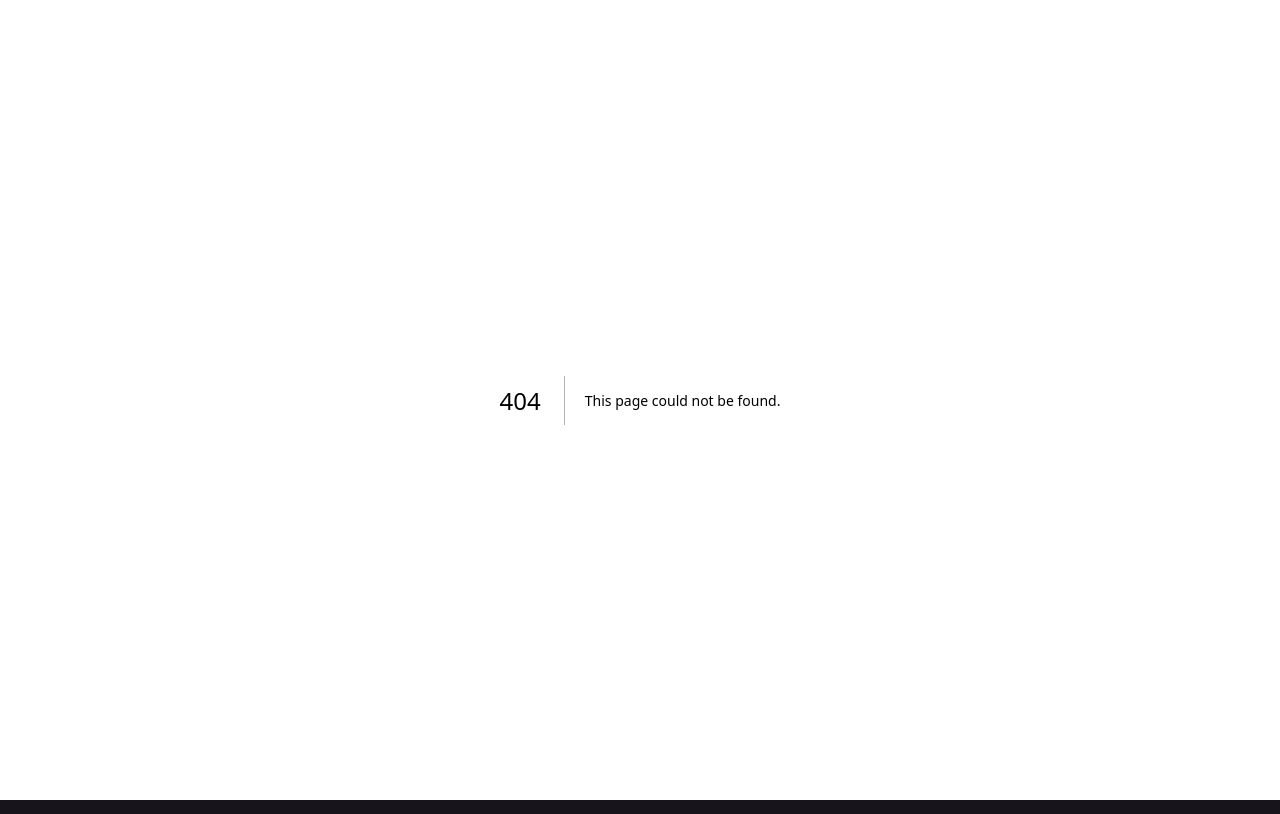
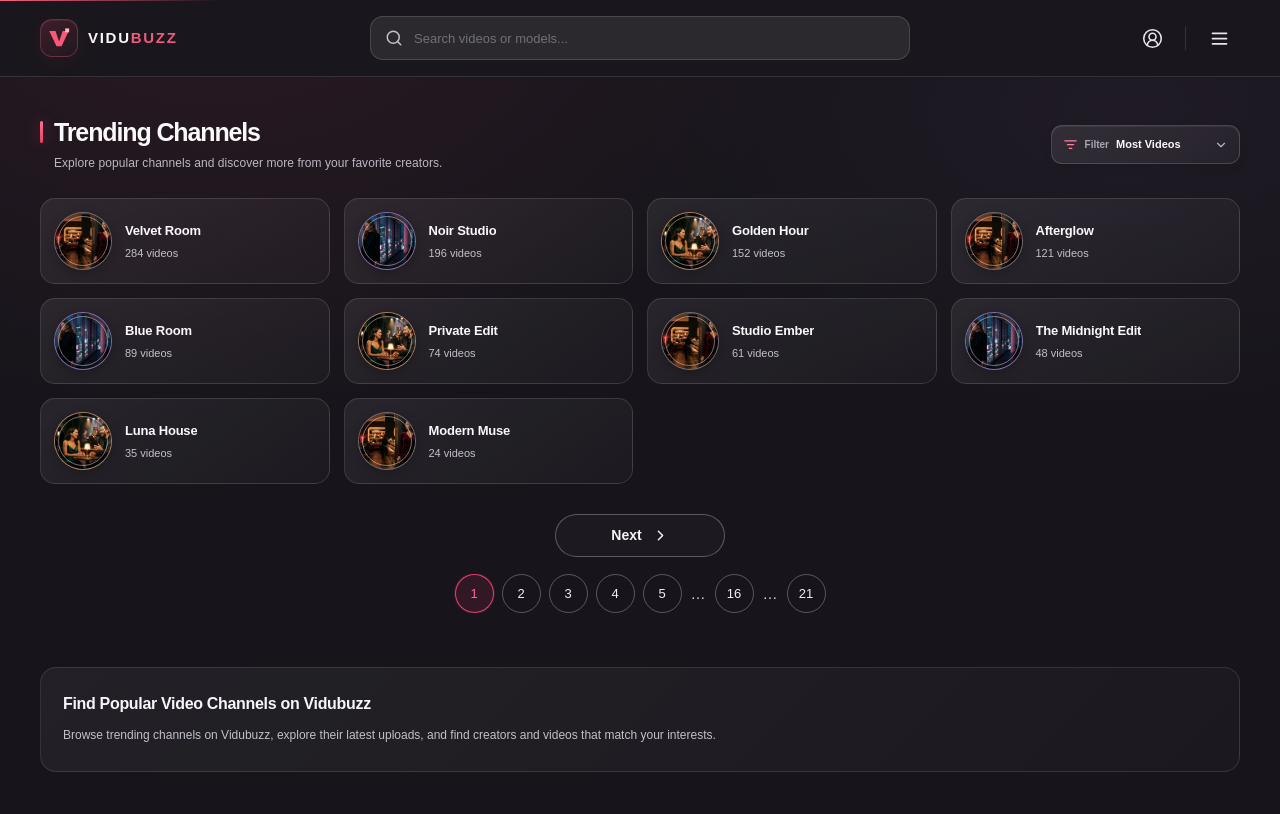
Before and after one commit to atikx2/vidubuzz1, a Next.js app: page /channels in a window 1280 px wide. Before the commit this address had no page. Built offline with nearby package versions, Linux system fonts and the light colour scheme.

Commit message:
Add static channels directory and shared pagination design
Co-authored-by: arena-agent <297053741+arena-agent@users.noreply.github.com>

```diff
--- /dev/null
+++ b/app/channels/page.tsx
@@ -0,0 +1,20 @@
+import type { Metadata } from "next";
+import { SiteHeader } from "@/components/site-header";
+import { ChannelDirectory } from "@/components/channel-directory";
+import { siteContent } from "@/lib/site-content";
+
+export const metadata: Metadata = {
+  title: `${siteContent.channelPageTitle} | Vidubuzz`,
+  description: siteContent.channelPageSubtitle,
+};
+
+export default function ChannelsPage() {
+  return (
+    <>
+      <SiteHeader />
+      <main className="page-shell">
+        <ChannelDirectory />
+      </main>
+    </>
+  );
+}
--- a/app/globals.css
+++ b/app/globals.css
@@ -219,26 +219,56 @@ button { -webkit-tap-highlight-color: transparent; }
 .model-avatar { border-radius: 50%; background: radial-gradient(circle at 30% 20%, rgba(255,255,255,.2), transparent 45%), linear-gradient(145deg, #62558f, #393650 72%); color: #f0eaff; }
 .creator-chip:hover .mini-avatar { border-color: rgba(255,255,255,.35); box-shadow: inset 0 1px rgba(255,255,255,.2), 0 2px 10px rgba(119,91,187,.25); }
 .creator-divider { color: #c3bfca; font-size: 10px; }
-.pagination-wrap { display: flex; flex-direction: column; align-items: center; gap: 12px; padding: 31px 0 0; }
-.pagination-note { display: flex; align-items: center; gap: 7px; color: #e2dfe6; font-size: 11px; font-weight: 650; }
-.pagination-note-muted { color: #aaa6b2; font-weight: 500; }
-.pagination-pulse { width: 6px; height: 6px; border-radius: 50%; background: #ed5978; box-shadow: 0 0 11px rgba(237,89,120,.7); }
-.pagination { display: flex; align-items: center; justify-content: center; gap: 6px; }
-.pagination-arrow { width: 35px !important; height: 35px !important; border-color: rgba(255,255,255,.16) !important; border-radius: 10px !important; color: #e2dfe7 !important; }
-.pagination-arrow:disabled { opacity: .35 !important; }
-.page-number-list { display: flex; align-items: center; gap: 4px; }
-.page-number-group { display: inline-flex; align-items: center; gap: 4px; }
-.page-number { display: grid; place-items: center; width: 34px; height: 35px; padding: 0; border: 1px solid transparent; border-radius: 10px; background: transparent; color: #d0ccd6; cursor: pointer; font-size: 11px; transition: background .16s, color .16s, border-color .16s; }
-.page-number:hover { border-color: rgba(255,255,255,.15); background: rgba(255,255,255,.09); color: white; }
-.page-number-active { border-color: rgba(247,92,125,.33); background: rgba(233,70,104,.15); color: #ff8ca4; font-weight: 750; }
-.page-ellipsis { color: #aaa6b2; font-size: 12px; letter-spacing: 2px; }
-.page-ellipsis-after { margin-left: -1px; }
-.pagination-divider { height: 23px; width: 1px; margin: 0 7px; background: var(--border); }
-.page-jump-label { color: #bebac5; font-size: 10px; }
-.page-jump-input { width: 51px !important; height: 35px !important; padding: 0 6px !important; border-color: rgba(255,255,255,.15) !important; border-radius: 9px !important; text-align: center; font-size: 11px !important; }
-.page-jump-input::-webkit-inner-spin-button, .page-jump-input::-webkit-outer-spin-button { margin: 0; -webkit-appearance: none; }
-.page-jump-input { -moz-appearance: textfield; }
-.page-jump-button { height: 35px !important; padding: 0 11px !important; border-radius: 9px !important; color: #e7e4e9 !important; font-size: 10px !important; }
+ .pagination-wrap { display: flex; flex-direction: column; align-items: center; gap: 17px; padding: 30px 0 0; }
+.pagination-next {
+  display: inline-flex;
+  align-items: center;
+  justify-content: center;
+  gap: 10px;
+  width: 170px;
+  height: 43px;
+  border: 1px solid rgba(255,255,255,.28);
+  border-radius: 999px;
+  background: rgba(255,255,255,.025);
+  color: #f6f3f8;
+  cursor: pointer;
+  font-size: 14px;
+  font-weight: 600;
+  transition: border-color .16s, background .16s, color .16s;
+}
+.pagination-next:hover:not(:disabled) { border-color: rgba(255,108,139,.65); background: rgba(240,77,113,.1); color: #fff; }
+.pagination-next:disabled { opacity: .42; cursor: default; }
+.pagination-pages {
+  display: flex;
+  align-items: center;
+  justify-content: center;
+  gap: 8px;
+  width: 100%;
+  max-width: 100%;
+  overflow-x: auto;
+  scrollbar-width: none;
+  -webkit-overflow-scrolling: touch;
+}
+.pagination-pages::-webkit-scrollbar { display: none; }
+.pagination-page {
+  display: grid;
+  place-items: center;
+  width: 39px;
+  height: 39px;
+  flex: 0 0 39px;
+  padding: 0;
+  border: 1px solid rgba(255,255,255,.28);
+  border-radius: 50%;
+  background: transparent;
+  color: #f2eff4;
+  cursor: pointer;
+  font-size: 13px;
+  font-weight: 500;
+  transition: border-color .16s, background .16s, color .16s, transform .16s;
+}
+.pagination-page:hover { border-color: rgba(255,111,144,.65); background: rgba(255,255,255,.055); }
+.pagination-page-active { border-color: rgba(236,67,113,.95); background: rgba(221,49,99,.13); color: #ff62a6; box-shadow: 0 0 0 1px rgba(236,67,113,.16); }
+.pagination-ellipsis { flex: 0 0 auto; padding: 0 1px; color: #dad6df; font-size: 15px; line-height: 1; }
 
 .seo-copy {
   padding: 24px 22px;
@@ -278,11 +308,35 @@ button { -webkit-tap-highlight-color: transparent; }
 .channel-copy span { color: #bcb8c3; font-size: 10px; }
 .channel-arrow { display: grid; place-items: center; width: 29px; height: 29px; flex: 0 0 29px; border: 1px solid rgba(255,255,255,.13); border-radius: 9px; color: #c2bec8; transition: color .18s, background .18s, transform .18s; }
 .channel-card:hover .channel-arrow { transform: translateX(2px); background: rgba(240,77,113,.14); color: #ff819a; }
+
+.channel-directory { padding-top: 40px; }
+.channel-directory-heading { margin-bottom: 26px; }
+.directory-channel-grid { display: grid; grid-template-columns: repeat(4, minmax(0, 1fr)); gap: 14px; }
+.directory-channel-card {
+  display: flex;
+  align-items: center;
+  gap: 13px;
+  min-width: 0;
+  padding: 13px;
+  border: 1px solid rgba(255,255,255,.13);
+  border-radius: 15px;
+  background: linear-gradient(145deg, rgba(255,255,255,.075), rgba(255,255,255,.025));
+  transition: border-color .18s, background .18s, transform .18s;
+}
+.directory-channel-avatar { position: relative; width: 58px; height: 58px; flex: 0 0 58px; overflow: hidden; border: 1px solid rgba(255,255,255,.3); border-radius: 50%; background: #34303b; box-shadow: 0 3px 12px rgba(0,0,0,.24); }
+.directory-channel-avatar img { width: 100%; height: 100%; display: block; object-fit: cover; }
+.directory-avatar-ring { position: absolute; inset: 3px; border: 1px solid rgba(255,255,255,.42); border-radius: inherit; box-shadow: inset 0 0 0 1px rgba(0,0,0,.14); pointer-events: none; }
+.directory-avatar-2 { border-color: rgba(193,162,255,.56); }
+.directory-avatar-3 { border-color: rgba(255,182,126,.6); }
+.directory-channel-copy { min-width: 0; }
+.directory-channel-copy h2 { overflow: hidden; margin: 0; color: #faf8fb; font-size: 13px; font-weight: 680; letter-spacing: -.015em; text-overflow: ellipsis; white-space: nowrap; }
+.directory-channel-copy p { margin: 5px 0 0; color: #c4c0ca; font-size: 11px; }
 @media (max-width: 1100px) {
   .header-inner { grid-template-columns: 200px minmax(240px, 1fr) 180px; gap: 20px; padding: 0 28px; }
   .page-shell { width: min(100% - 56px, 1360px); }
   .video-grid { grid-template-columns: repeat(3, minmax(0, 1fr)); gap: 26px 17px; }
   .performer-grid { grid-template-columns: repeat(3, minmax(0, 1fr)); }
+  .directory-channel-grid { grid-template-columns: repeat(3, minmax(0, 1fr)); }
 }
 @media (max-width: 760px) {
   .site-header { backdrop-filter: none; -webkit-backdrop-filter: none; background: rgba(28, 26, 33, 0.99); }
@@ -318,16 +372,18 @@ button { -webkit-tap-highlight-color: transparent; }
   .video-card-info { padding-top: 9px; }
   .video-title { margin-bottom: 7px; font-size: 14px; }
   .creator-chip { font-size: 11px; }
-  .pagination-wrap { padding-top: 28px; }
-  .pagination { width: max-content; max-width: 100%; flex-wrap: nowrap; gap: 3px; }
-  .pagination-arrow, .pagination-divider { display: none !important; }
-  .page-number-list { flex: 0 0 auto; gap: 0; }
-  .page-number-group { gap: 0; }
-  .page-number { width: 28px; height: 36px; font-size: 10px; }
-  .page-ellipsis { letter-spacing: 0; font-size: 11px; }
-  .page-jump-label { display: none; }
-  .page-jump-input { width: 39px !important; flex: 0 0 39px; }
-  .page-jump-button { width: 36px !important; flex: 0 0 36px; padding: 0 !important; }
+  .pagination-wrap { gap: 14px; padding-top: 26px; }
+  .pagination-next { width: 158px; height: 41px; font-size: 13px; }
+  .pagination-pages { gap: 5px; }
+  .pagination-page { width: 35px; height: 35px; flex-basis: 35px; font-size: 12px; }
+  .pagination-ellipsis { font-size: 13px; }
+  .channel-directory { padding-top: 28px; }
+  .channel-directory-heading { margin-bottom: 20px; }
+  .directory-channel-grid { grid-template-columns: repeat(2, minmax(0, 1fr)); gap: 9px; }
+  .directory-channel-card { gap: 9px; padding: 10px 8px; border-radius: 13px; }
+  .directory-channel-avatar { width: 48px; height: 48px; flex-basis: 48px; }
+  .directory-channel-copy h2 { font-size: 11px; }
+  .directory-channel-copy p { margin-top: 4px; font-size: 9px; }
   .discovery-section { padding-top: 52px; }
   .performer-grid { grid-template-columns: repeat(3, minmax(0, 1fr)); gap: 9px; }
   .performer-card { padding: 17px 7px 15px; border-radius: 13px; }
@@ -352,10 +408,13 @@ button { -webkit-tap-highlight-color: transparent; }
   .brand-symbol { width: 29px; height: 29px; }
   .menu-trigger, .mobile-search-trigger, .account-trigger { width: 34px !important; height: 34px !important; }
   .page-shell { width: calc(100% - 24px); }
-  .video-section .section-heading h1 { font-size: 18px; }
-  .pagination { gap: 3px; }
-  .page-number { width: 26px; height: 34px; }
-  .page-jump-input { width: 38px !important; flex-basis: 38px; }
+  .video-section .section-heading h1, .channel-directory-heading h1 { font-size: 18px; }
+  .pagination-pages { gap: 3px; }
+  .pagination-page { width: 32px; height: 32px; flex-basis: 32px; font-size: 11px; }
+  .pagination-ellipsis { font-size: 12px; }
+  .directory-channel-card { gap: 7px; padding: 9px 6px; }
+  .directory-channel-avatar { width: 42px; height: 42px; flex-basis: 42px; }
+  .directory-channel-copy h2 { font-size: 10px; }
   .footer-caption { display: none; }
 }
 
--- /dev/null
+++ b/components/channel-directory.tsx
@@ -0,0 +1,68 @@
+"use client";
+
+import { useMemo, useState } from "react";
+import { ChevronDown, ListFilter } from "lucide-react";
+import { Pagination } from "@/components/pagination";
+import { channelDirectory } from "@/lib/demo-content";
+import { siteContent } from "@/lib/site-content";
+
+type ChannelSort = "popular" | "latest";
+
+export function ChannelDirectory() {
+  const [sortMode, setSortMode] = useState<ChannelSort>("popular");
+  const sortedChannels = useMemo(() => {
+    const items = [...channelDirectory];
+    if (sortMode === "latest") return items.sort((a, b) => b.id - a.id);
+    return items.sort((a, b) => b.videoCount - a.videoCount);
+  }, [sortMode]);
+
+  return (
+    <section className="channel-directory" aria-labelledby="channel-page-title">
+      <div className="section-heading channel-directory-heading">
+        <div className="section-heading-copy">
+          <div className="section-title-line">
+            <span className="section-marker" />
+            <h1 id="channel-page-title">{siteContent.channelPageTitle}</h1>
+          </div>
+          <p>{siteContent.channelPageSubtitle}</p>
+        </div>
+        <label className="video-filter channel-filter" htmlFor="channel-sort">
+          <ListFilter size={15} className="video-filter-icon" aria-hidden="true" />
+          <span className="filter-caption">{siteContent.channelFilterLabel}</span>
+          <select
+            id="channel-sort"
+            value={sortMode}
+            onChange={(event) => setSortMode(event.target.value as ChannelSort)}
+            aria-label={siteContent.channelFilterAriaLabel}
+          >
+            <option value="popular">{siteContent.popularChannelsLabel}</option>
+            <option value="latest">{siteContent.latestChannelsLabel}</option>
+          </select>
+          <ChevronDown size={14} className="video-filter-chevron" aria-hidden="true" />
+        </label>
+      </div>
+
+      <div className="directory-channel-grid">
+        {sortedChannels.map((channel, index) => (
+          <article className="directory-channel-card" key={channel.id}>
+            <div className={`directory-channel-avatar directory-avatar-${(index % 3) + 1}`}>
+              <img src={channel.avatar} alt="" width="240" height="135" loading="lazy" decoding="async" />
+              <span className="directory-avatar-ring" />
+            </div>
+            <div className="directory-channel-copy">
+              <h2>{channel.name}</h2>
+              <p>{channel.videos}</p>
+            </div>
+          </article>
+        ))}
+      </div>
+
+      <Pagination totalPages={21} />
+
+      <section className="seo-copy channel-seo-copy" aria-labelledby="channel-seo-heading">
+        <h2 id="channel-seo-heading">{siteContent.channelPageSeoHeading}</h2>
+        <p>{siteContent.channelPageSeoDescription}</p>
+      </section>
+    </section>
+  );
+}
--- a/components/pagination.tsx
+++ b/components/pagination.tsx
@@ -1,82 +1,51 @@
 "use client";
 
 import { useState } from "react";
-import { ChevronLeft, ChevronRight } from "lucide-react";
-import { Button } from "@/components/ui/button";
-import { Input } from "@/components/ui/input";
+import { ChevronRight } from "lucide-react";
+import { siteContent } from "@/lib/site-content";
 
-export function Pagination() {
+type PageItem = number | "ellipsis-start" | "ellipsis-end";
+
+function pageItemsFor(page: number, totalPages: number): PageItem[] {
+  if (totalPages <= 8) return Array.from({ length: totalPages }, (_, index) => index + 1);
+  if (page <= 5) return [1, 2, 3, 4, 5, "ellipsis-start", totalPages - 5, "ellipsis-end", totalPages];
+  if (page >= totalPages - 4) {
+    return [1, "ellipsis-start", ...Array.from({ length: 6 }, (_, index) => totalPages - 5 + index)];
+  }
+  return [1, "ellipsis-start", page - 1, page, page + 1, "ellipsis-end", totalPages];
+}
+
+export function Pagination({ totalPages = 20 }: { totalPages?: number }) {
   const [page, setPage] = useState(1);
-  const [inputValue, setInputValue] = useState("");
-  const pageNumbers = [1, 2, 3, 5, 15, 20];
-
-  const jump = () => {
-    const requestedPage = Number.parseInt(inputValue, 10);
-    if (Number.isFinite(requestedPage)) {
-      setPage(Math.min(20, Math.max(1, requestedPage)));
-      setInputValue("");
-    }
-  };
+  const items = pageItemsFor(page, totalPages);
 
   return (
     <div className="pagination-wrap">
-      <div className="pagination-note">
-        <span className="pagination-pulse" /> Page {page} <span className="pagination-note-muted">of 20</span>
-      </div>
-      <nav className="pagination" aria-label="Video pages">
-        <Button
-          variant="outline"
-          size="icon"
-          className="pagination-arrow"
-          onClick={() => setPage(Math.max(1, page - 1))}
-          disabled={page === 1}
-          aria-label="Previous page"
-        >
-          <ChevronLeft size={16} />
-        </Button>
-        <div className="page-number-list">
-          {pageNumbers.map((number, index) => (
-            <span className="page-number-group" key={number}>
-              {index >= 3 && <span className="page-ellipsis">…</span>}
-              <button
-                type="button"
-                className={`page-number ${page === number ? "page-number-active" : ""}`}
-                aria-current={page === number ? "page" : undefined}
-                onClick={() => setPage(number)}
-              >
-                {number}
-              </button>
-            </span>
-          ))}
-        </div>
-        <Button
-          variant="outline"
-          size="icon"
-          className="pagination-arrow"
-          onClick={() => setPage(Math.min(20, page + 1))}
-          disabled={page === 20}
-          aria-label="Next page"
-        >
-          <ChevronRight size={16} />
-        </Button>
-        <span className="pagination-divider" />
-        <label className="page-jump-label" htmlFor="page-jump">Go to</label>
-        <Input
-          id="page-jump"
-          type="number"
-          min={1}
-          max={20}
-          inputMode="numeric"
-          placeholder="#"
-          className="page-jump-input"
-          value={inputValue}
-          onChange={(event) => setInputValue(event.target.value)}
-          onKeyDown={(event) => {
-            if (event.key === "Enter") jump();
-          }}
-          aria-label="Enter page number"
-        />
-        <Button variant="secondary" size="sm" onClick={jump} className="page-jump-button">Go</Button>
+      <button
+        type="button"
+        className="pagination-next"
+        disabled={page >= totalPages}
+        onClick={() => setPage((current) => Math.min(totalPages, current + 1))}
+      >
+        {siteContent.paginationNextLabel}<ChevronRight size={17} />
+      </button>
+      <nav className="pagination-pages" aria-label={siteContent.paginationAriaLabel}>
+        {items.map((item, index) => (
+          typeof item === "number" ? (
+            <button
+              type="button"
+              key={`page-${item}`}
+              className={`pagination-page ${item === page ? "pagination-page-active" : ""}`}
+              aria-current={item === page ? "page" : undefined}
+              aria-label={`${siteContent.paginationPageLabel} ${item}`}
+              onClick={() => setPage(item)}
+            >
+              {item}
+            </button>
+          ) : (
+            <span className="pagination-ellipsis" key={`${item}-${index}`} aria-hidden="true">…</span>
+          )
+        ))}
       </nav>
     </div>
   );
--- a/components/site-header.tsx
+++ b/components/site-header.tsx
@@ -103,7 +103,7 @@ function SearchBox({
             {results.length ? (
               results.map(({ video, index }) => (
                 <a
-                  href={`#video-${index}`}
+                  href={`/#video-${index}`}
                   className="search-result"
                   key={`${video.title}-${index}`}
                   onClick={onClose}
--- a/lib/demo-content.ts
+++ b/lib/demo-content.ts
@@ -95,3 +95,32 @@ export const channels = [
   { name: "Blue Room", videos: "89 videos", mark: "BR", tone: "channel-blue" },
   { name: "Private Edit", videos: "74 videos", mark: "PE", tone: "channel-rose" },
 ];
+
+export type DirectoryChannel = {
+  id: number;
+  name: string;
+  videos: string;
+  videoCount: number;
+  avatar: string;
+};
+
+const channelDirectoryEntries: Array<[string, number]> = [
+  ["Velvet Room", 284],
+  ["Noir Studio", 196],
+  ["Golden Hour", 152],
+  ["Afterglow", 121],
+  ["Blue Room", 89],
+  ["Private Edit", 74],
+  ["Studio Ember", 61],
+  ["The Midnight Edit", 48],
+  ["Luna House", 35],
+  ["Modern Muse", 24],
+];
+
+export const channelDirectory: DirectoryChannel[] = channelDirectoryEntries.map(([name, videoCount], id) => ({
+  id,
+  name,
+  videoCount,
+  videos: `${videoCount} videos`,
+  avatar: `/media/thumb-0${(id % 3) + 1}-240x135.jpg`,
+}));
--- a/lib/site-content.ts
+++ b/lib/site-content.ts
@@ -6,6 +6,13 @@ export const siteContent = {
   bestVideoLabel: "Best Video",
   latestVideoLabel: "Latest Video",
   videoFilterAriaLabel: "Sort videos",
+  channelFilterLabel: "Filter",
+  popularChannelsLabel: "Most Videos",
+  latestChannelsLabel: "Latest Channels",
+  channelFilterAriaLabel: "Sort channels",
+  paginationNextLabel: "Next",
+  paginationAriaLabel: "Pagination",
+  paginationPageLabel: "Page",
   performersHeading: "Trending Pornstars",
   performersDescription: "Discover the creators everyone is watching",
   channelsHeading: "Trending Channels",
@@ -14,5 +21,6 @@ export const siteContent = {
   homeSeoDescription: "Browse popular video picks, discover creators and channels, and switch between the best-performing and latest videos to find something new on Vidubuzz.",
   channelPageTitle: "Trending Channels",
   channelPageSubtitle: "Explore popular channels and discover more from your favorite creators.",
+  channelPageSeoHeading: "Find Popular Video Channels on Vidubuzz",
   channelPageSeoDescription: "Browse trending channels on Vidubuzz, explore their latest uploads, and find creators and videos that match your interests.",
 };
```
